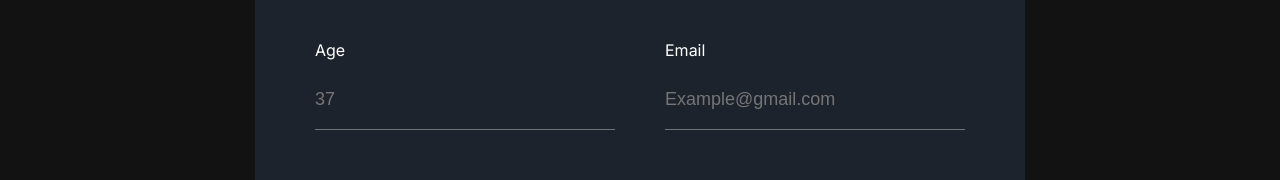
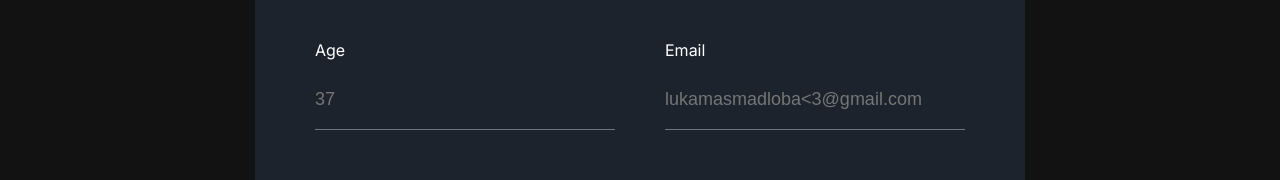
Before and after one commit to RatiBeqauri25/FinalProject, a Next.js app: page /register in a window 1280 px wide. Shown: the part 612-792 px from the top of the page. Built offline with nearby package versions, Linux system fonts and the light colour scheme.

Commit message:
bolo or komits ar miaqciot yuradgeba

```diff
--- a/src/app/(auth)/register/page.jsx
+++ b/src/app/(auth)/register/page.jsx
@@ -135,7 +135,7 @@ const registerPage = () => {
             <input
               type="email"
               id="email"
-              placeholder="Example@gmail.com"
+              placeholder="lukamasmadloba<3@gmail.com"
               className={styles.text}
               required
               onChange={(event) => {
```
